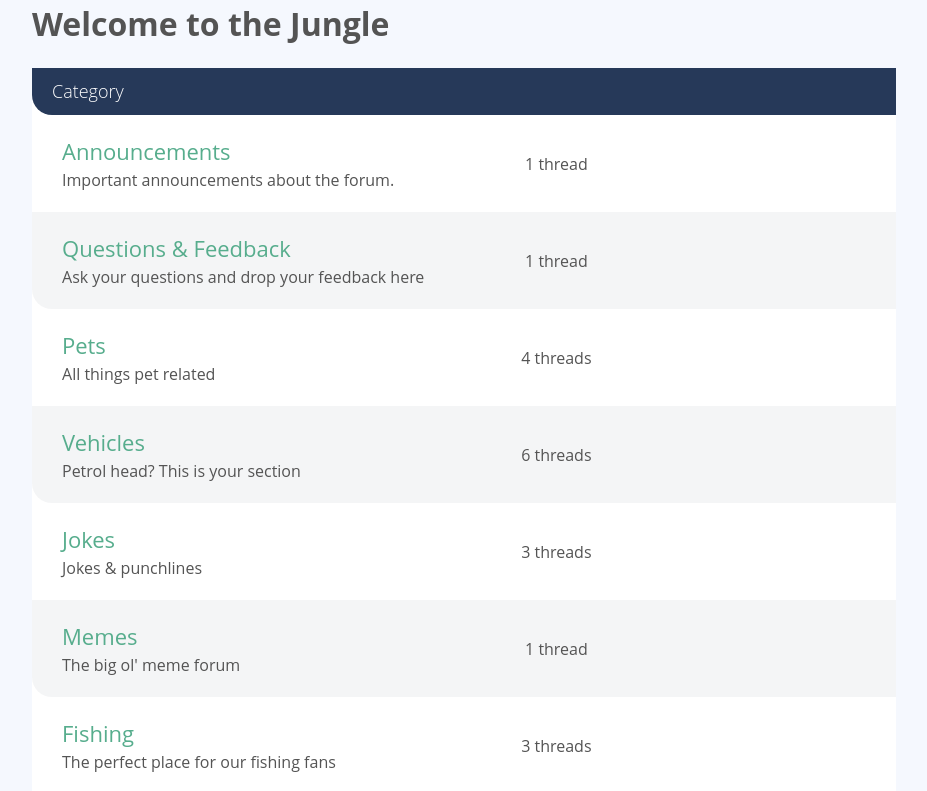
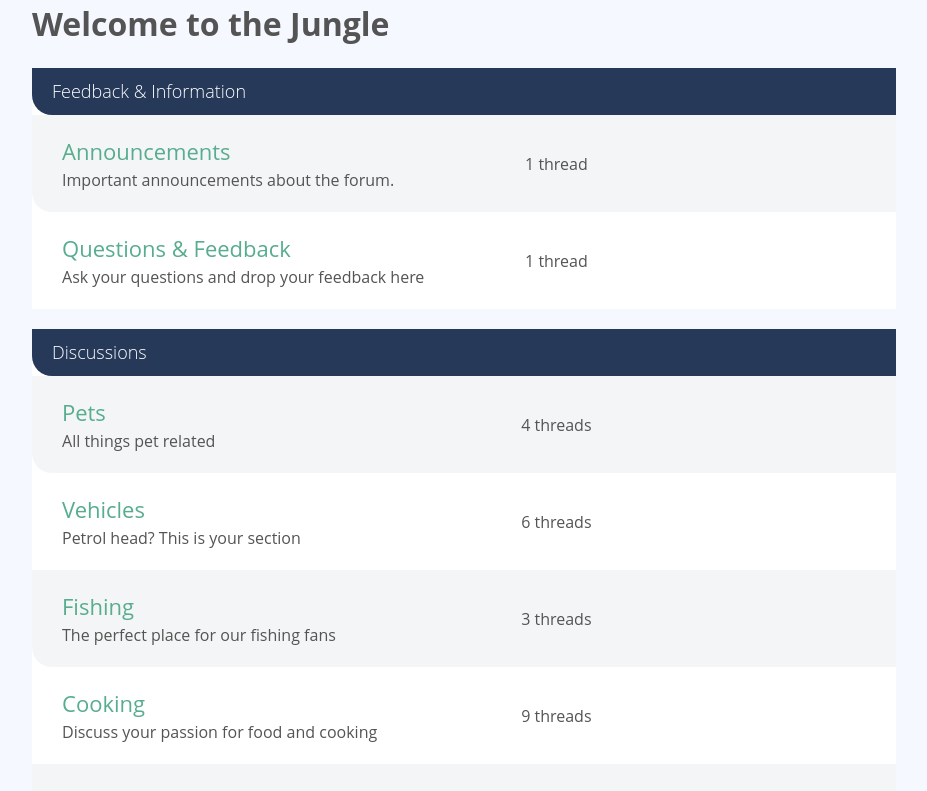
Before and after one commit to tothpeter/tutorial-js-vue-vueschool, a Vue app: page / in a window 1280 px wide. Shown: the top 791 px of the page, without its empty margins (176-1103 px from the left). Built offline with nearby package versions, Linux system fonts and the light colour scheme.

Commit message:
Render categories on the home page

```diff
--- /dev/null
+++ b/src/components/CategoryList.vue
@@ -0,0 +1,31 @@
+<template>
+  <div>
+    <div class="forum-list" v-for="category in categories" :key="category.id">
+      <div class="list-title">
+        <a href="#">{{ category.name }}</a>
+      </div>
+      <forum-list :forums="getForumsForCategory(category)" />
+    </div>
+  </div>
+</template>
+
+<script setup>
+import { defineProps } from 'vue'
+import ForumList from './ForumList'
+import sourceData from '../data.json'
+
+defineProps({
+  categories: {
+    required: true,
+    type: Array,
+  }
+})
+
+function getForumsForCategory(category) {
+  return sourceData.forums.filter(forum => forum.categoryId === category.id)
+}
+</script>
+
+<style>
+
+</style>
--- a/src/components/ForumList.vue
+++ b/src/components/ForumList.vue
@@ -1,8 +1,5 @@
 <template>
-  <div class="forum-list">
-    <div class="list-title">
-      <a href="#">Category</a>
-    </div>
+  <div>
     <div class="forum-listing" v-for="forum in forums" :key="forum.id">
       <div class="forum-details">
         <router-link
--- a/src/pages/Home.vue
+++ b/src/pages/Home.vue
@@ -1,21 +1,21 @@
 <template>
   <div class="col-large">
     <h1>Welcome to the Jungle</h1>
-    <forum-list :forums="forums" />
+    <category-list :categories="categories" />
   </div>
 </template>
 
 <script>
 import sourceData from '@/data.json'
-import ForumList from '@/components/ForumList'
+import CategoryList from '@/components/CategoryList'
 
 export default {
   components: {
-    ForumList
+    CategoryList
   },
   data () {
     return {
-      forums: sourceData.forums
+      categories: sourceData.categories
     }
   },
 }
```
